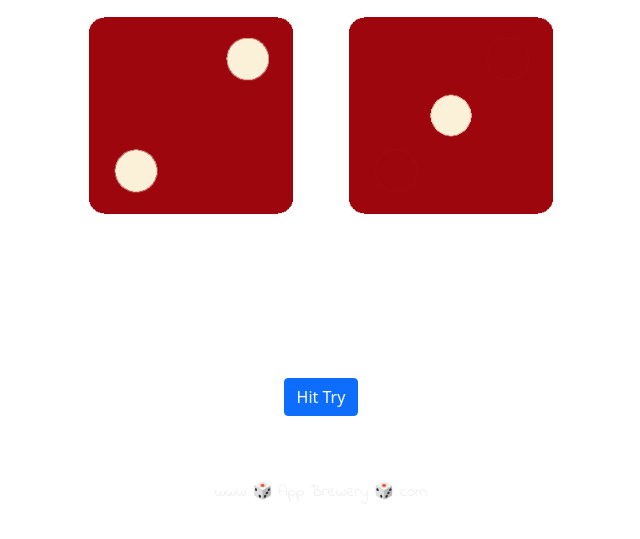
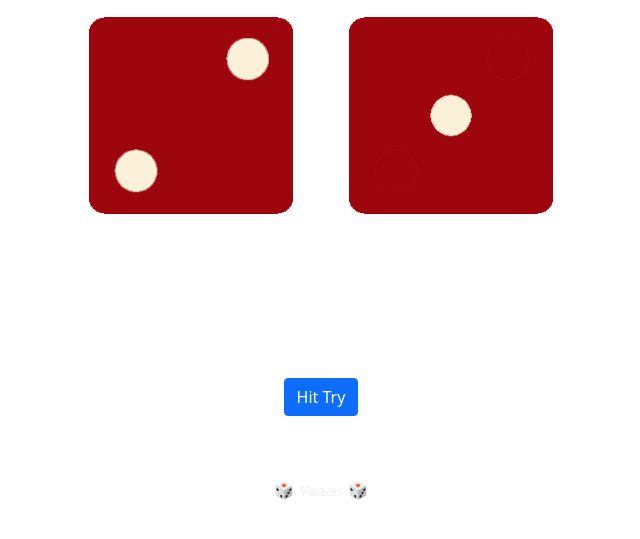
Before and after one commit to fezylone/Dice-Challenge, a plain HTML site: page dicee.html in a window 1280 px wide. Shown: the part 107-646 px from the top of the page, without its empty margins (319-959 px from the left). Drawn offline with nearby package versions, Linux system fonts and the light colour scheme.

Commit message:
Update dicee.html

```diff
--- a/dicee.html
+++ b/dicee.html
@@ -34,6 +34,6 @@
   <script src="index.js" charset="utf-8"></script>
 </body>
   <footer>
-    www 🎲 App Brewery 🎲 com
+     🎲 Faizan 🎲
   </footer>
 </html>
```
